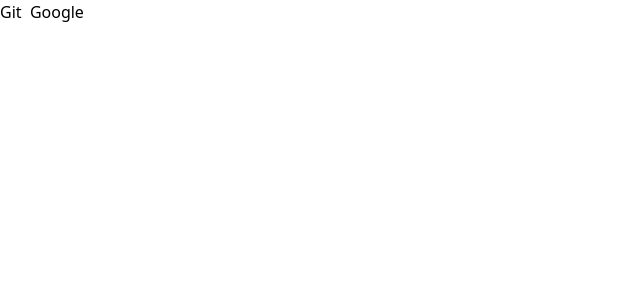
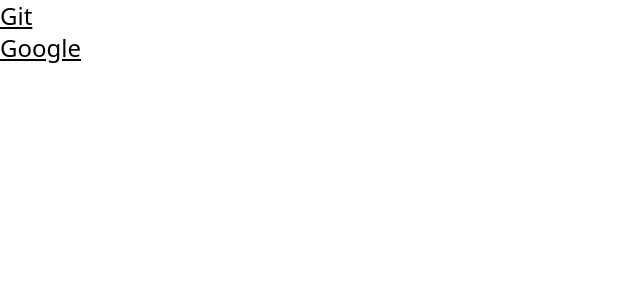
Before and after one commit to bphphin/react-dev, a React (Vite) app: page / in a window 1280 px wide. Shown: the top 300 px of the page, without its empty margins (0-640 px from the left). Built offline with nearby package versions, Linux system fonts and the light colour scheme.

Commit message:
feat: :rocket: RefSecond with DOM

```diff
--- a/src/App.jsx
+++ b/src/App.jsx
@@ -1,8 +1,9 @@
 import React from 'react'
 import Ref from './components/Ref';
+import RefSeconde from './components/RefSeconde';
 
 export default function App() {
     return (
-        <Ref/>
+        <RefSeconde/>
     );
 }
--- /dev/null
+++ b/src/components/RefSeconde.jsx
@@ -0,0 +1,25 @@
+import React, { useEffect, useRef } from 'react'
+
+export default function RefSeconde() {
+    const divRef = useRef(null);
+    useEffect(() => {
+        if(divRef.current) {
+            const htmlLink = divRef.current.querySelectorAll('a');
+            console.log(htmlLink);
+            htmlLink.forEach(item => {
+                item.setAttribute('target', '_blank');
+                item.className = 'underline text-2xl';
+            });
+        }
+    });
+    return (
+        <div ref={ divRef }>
+            <p>
+                <a href='https://github.com/'>Git</a>
+            </p>
+            <p>
+                <a href='https://google.com/'>Google</a>
+            </p>
+        </div>
+    );
+}
```
